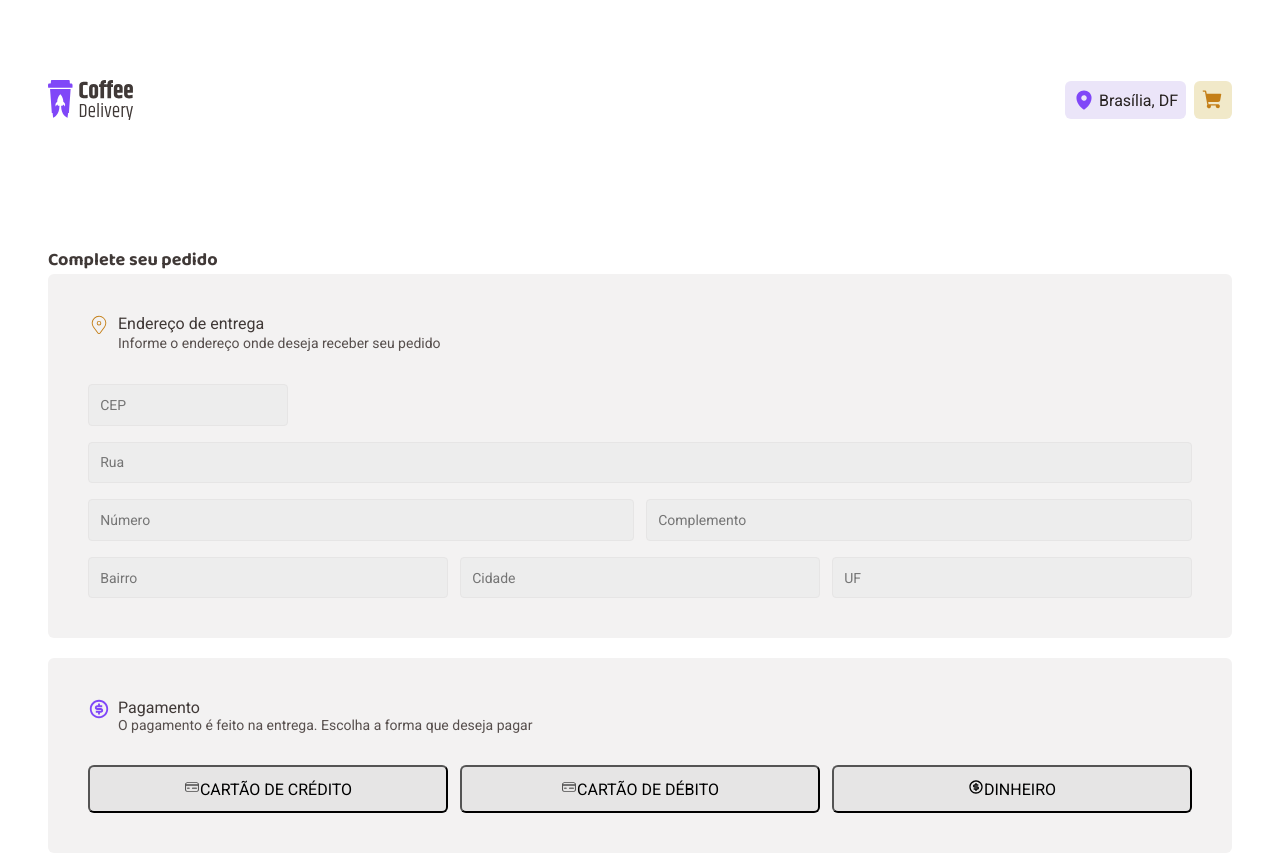
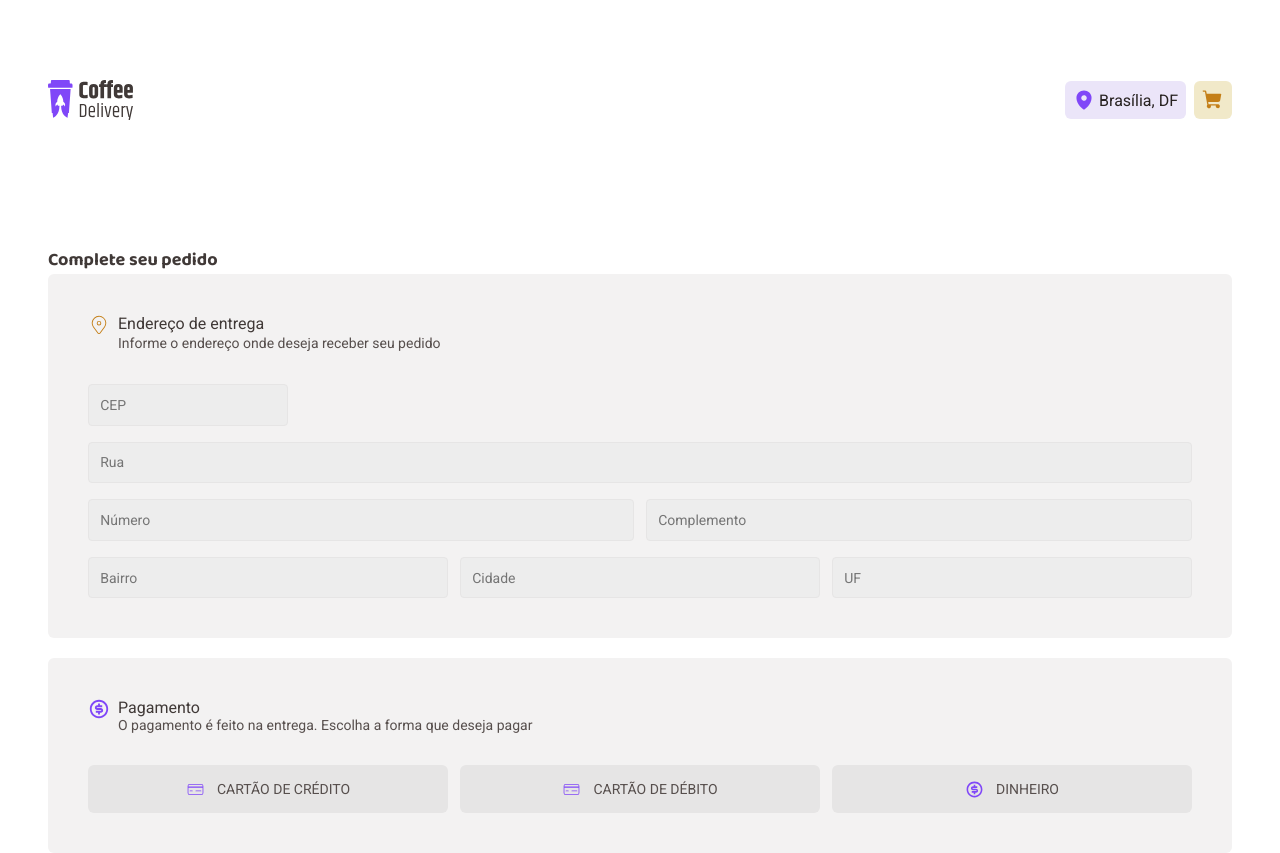
Before and after one commit to D2Diego/CoffeDelivery, a React (Vite) app: page /checkout in a window 1280 px wide. Built offline with nearby package versions, Linux system fonts and the light colour scheme.

Commit message:
feat: finish styles PaymentMethod

```diff
--- a/src/components/ButtonText/index.tsx
+++ b/src/components/ButtonText/index.tsx
@@ -4,12 +4,13 @@ import { ButtonTextContainer } from './styles'
 interface ButtonTextProps {
   text: string
   Icon?: React.ElementType
+  iconColor?: string
 }
 
-export function ButtonText({ text, Icon }: ButtonTextProps) {
+export function ButtonText({ text, Icon, iconColor }: ButtonTextProps) {
   return (
     <ButtonTextContainer>
-      {Icon && <Icon />}
+      {Icon && <Icon color={iconColor} size={19} />}
       {text}
     </ButtonTextContainer>
   )
--- a/src/components/ButtonText/styles.ts
+++ b/src/components/ButtonText/styles.ts
@@ -3,7 +3,20 @@ import styled from 'styled-components'
 export const ButtonTextContainer = styled.button`
   width: 100%;
   height: 3rem;
+  background: var(--Base-Button, #e6e5e5);
+
   border-radius: 6px;
-  border-radius: 6px;
-  background: var(--Base-Button, #e6e5e5);
+  border-style: none;
+
+  display: flex;
+  align-items: center;
+  justify-content: center;
+  gap: 0.75rem;
+
+  color: var(--Base-Text, #574f4d);
+
+  font-family: Roboto;
+  font-size: 14px;
+  font-weight: 400;
+  text-transform: uppercase;
 `
--- a/src/pages/Checkout/index.tsx
+++ b/src/pages/Checkout/index.tsx
@@ -54,9 +54,21 @@ export function Checkout() {
           </div>
         </div>
         <div className="line-buttons">
-          <ButtonText text="CARTÃO DE CRÉDITO" Icon={CiCreditCard1} />
-          <ButtonText text="CARTÃO DE DÉBITO" Icon={CiCreditCard1} />
-          <ButtonText text="DINHEIRO" Icon={RiMoneyDollarCircleLine} />
+          <ButtonText
+            text="CARTÃO DE CRÉDITO"
+            Icon={CiCreditCard1}
+            iconColor="#8047F8"
+          />
+          <ButtonText
+            text="CARTÃO DE DÉBITO"
+            Icon={CiCreditCard1}
+            iconColor="#8047F8"
+          />
+          <ButtonText
+            text="DINHEIRO"
+            Icon={RiMoneyDollarCircleLine}
+            iconColor="#8047F8"
+          />
         </div>
       </PaymentMethod>
       <Cart></Cart>
```
